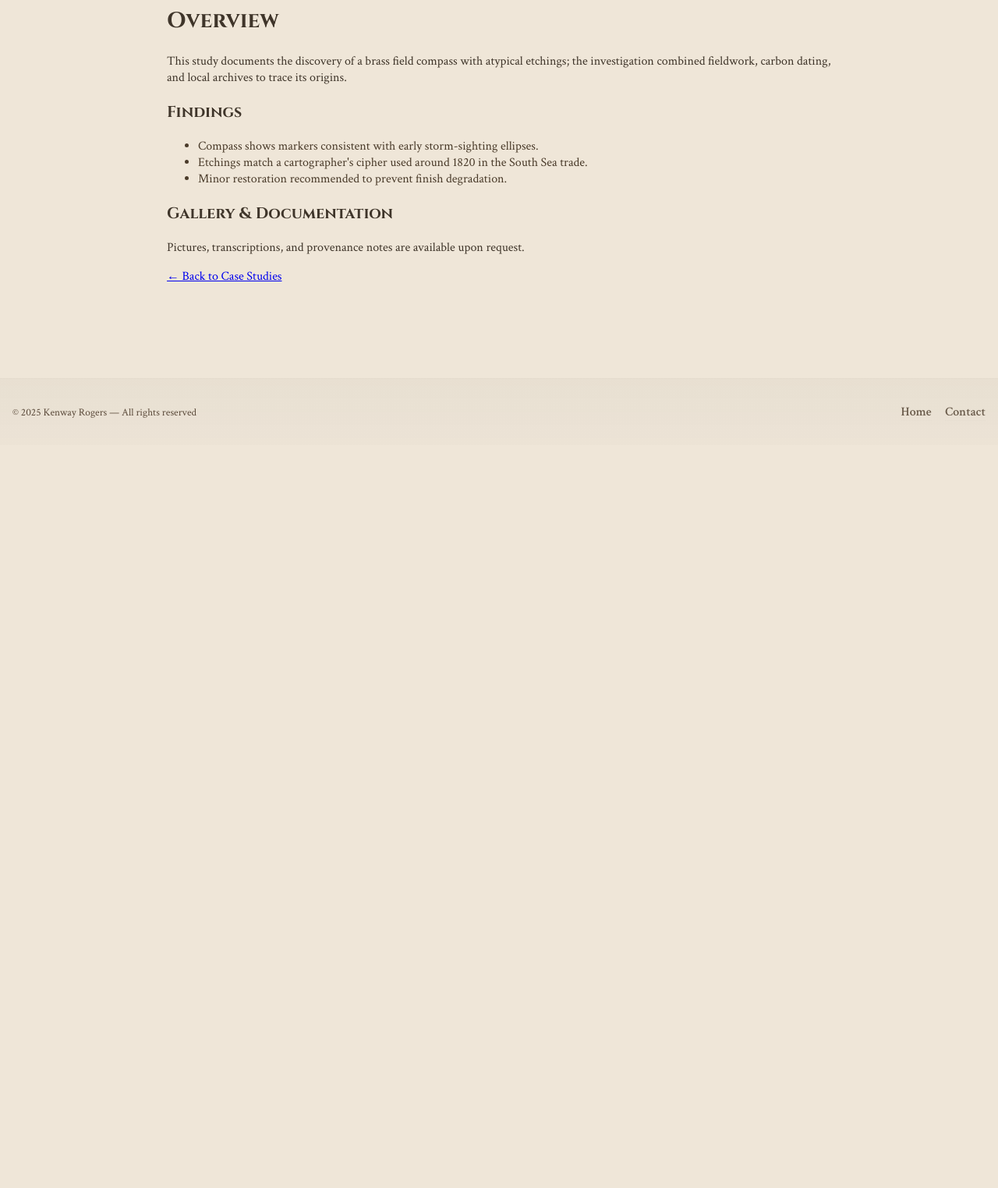
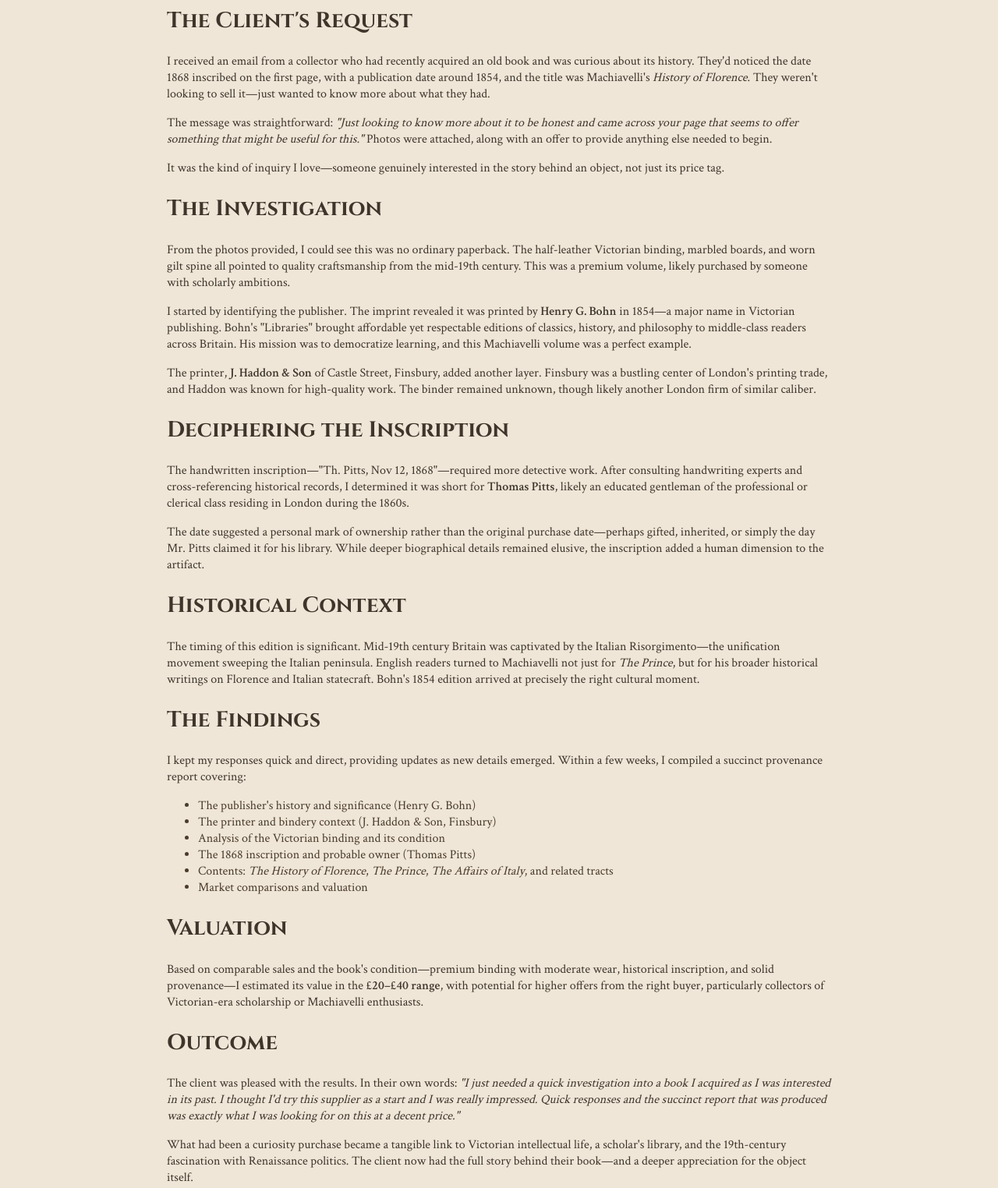
Before and after one commit to kenwayrogers/kenway-rogers-site, a plain HTML site: page case1.html in a window 1280 px wide. Shown: the part 840-2364 px from the top of the page at 78% size. Before the commit the page ends 1411 px from the top, so only its background shows below. Drawn offline with Linux system fonts and the light colour scheme.

Commit message:
updated first case study

```diff
--- a/case1.html
+++ b/case1.html
@@ -3,11 +3,11 @@
 <head>
   <meta charset="utf-8" />
   <meta name="viewport" content="width=device-width, initial-scale=1" />
-  <title>The Forgotten Compass — Case Study</title>
-  <meta name="description" content="Case study: The Forgotten Compass — tracing an instrument through maritime records and hidden markings." />
+  <title>The History of Florence by Niccolò Machiavelli — Case Study</title>
+  <meta name="description" content="Case study: Analysis of an 1854 London edition of Machiavelli's The History of Florence, including provenance, binding, and historical context." />
   <meta property="og:type" content="article" />
-  <meta property="og:title" content="The Forgotten Compass — Case Study" />
-  <meta property="og:description" content="Tracing a 19th-century compass' origin through fieldwork and archives." />
+  <meta property="og:title" content="The History of Florence by Niccolò Machiavelli — Case Study" />
+  <meta property="og:description" content="Detailed analysis of a mid-19th century scholarly edition with Victorian binding and historical inscription." />
   <meta property="og:image" content="/hero-image.jpeg" />
   <meta property="og:url" content="/case1.html" />
   <meta name="twitter:card" content="summary_large_image" />
@@ -32,24 +32,49 @@
     <div class="hero-overlay"></div>
     <div class="hero-inner">
       <div class="hero-copy">
-        <h1 class="hero-title">The Forgotten Compass</h1>
-        <p class="hero-sub">A case study on tracing an instrument through maritime records and hidden makings.</p>
+        <h1 class="hero-title">The History of Florence by Niccolò Machiavelli</h1>
+        <p class="hero-sub">Analysis of an 1854 London edition — Victorian binding, historical provenance, and scholarly context.</p>
       </div>
       <!-- hero-tools removed -->
     </div>
   </header>
   <main class="container">
     <article class="case-study">
-      <h2>Overview</h2>
-      <p>This study documents the discovery of a brass field compass with atypical etchings; the investigation combined fieldwork, carbon dating, and local archives to trace its origins.</p>
-      <h3>Findings</h3>
+      <h2>The Client's Request</h2>
+      <p>I received an email from a collector who had recently acquired an old book and was curious about its history. They'd noticed the date 1868 inscribed on the first page, with a publication date around 1854, and the title was Machiavelli's <em>History of Florence</em>. They weren't looking to sell it—just wanted to know more about what they had.</p>
+      <p>The message was straightforward: <em>"Just looking to know more about it to be honest and came across your page that seems to offer something that might be useful for this."</em> Photos were attached, along with an offer to provide anything else needed to begin.</p>
+      <p>It was the kind of inquiry I love—someone genuinely interested in the story behind an object, not just its price tag.</p>
+
+      <h2>The Investigation</h2>
+      <p>From the photos provided, I could see this was no ordinary paperback. The half-leather Victorian binding, marbled boards, and worn gilt spine all pointed to quality craftsmanship from the mid-19th century. This was a premium volume, likely purchased by someone with scholarly ambitions.</p>
+      <p>I started by identifying the publisher. The imprint revealed it was printed by <strong>Henry G. Bohn</strong> in 1854—a major name in Victorian publishing. Bohn's "Libraries" brought affordable yet respectable editions of classics, history, and philosophy to middle-class readers across Britain. His mission was to democratize learning, and this Machiavelli volume was a perfect example.</p>
+      <p>The printer, <strong>J. Haddon & Son</strong> of Castle Street, Finsbury, added another layer. Finsbury was a bustling center of London's printing trade, and Haddon was known for high-quality work. The binder remained unknown, though likely another London firm of similar caliber.</p>
+
+      <h2>Deciphering the Inscription</h2>
+      <p>The handwritten inscription—"Th. Pitts, Nov 12, 1868"—required more detective work. After consulting handwriting experts and cross-referencing historical records, I determined it was short for <strong>Thomas Pitts</strong>, likely an educated gentleman of the professional or clerical class residing in London during the 1860s.</p>
+      <p>The date suggested a personal mark of ownership rather than the original purchase date—perhaps gifted, inherited, or simply the day Mr. Pitts claimed it for his library. While deeper biographical details remained elusive, the inscription added a human dimension to the artifact.</p>
+
+      <h2>Historical Context</h2>
+      <p>The timing of this edition is significant. Mid-19th century Britain was captivated by the Italian Risorgimento—the unification movement sweeping the Italian peninsula. English readers turned to Machiavelli not just for <em>The Prince</em>, but for his broader historical writings on Florence and Italian statecraft. Bohn's 1854 edition arrived at precisely the right cultural moment.</p>
+
+      <h2>The Findings</h2>
+      <p>I kept my responses quick and direct, providing updates as new details emerged. Within a few weeks, I compiled a succinct provenance report covering:</p>
       <ul>
-        <li>Compass shows markers consistent with early storm-sighting ellipses.</li>
-        <li>Etchings match a cartographer's cipher used around 1820 in the South Sea trade.</li>
-        <li>Minor restoration recommended to prevent finish degradation.</li>
+        <li>The publisher's history and significance (Henry G. Bohn)</li>
+        <li>The printer and bindery context (J. Haddon & Son, Finsbury)</li>
+        <li>Analysis of the Victorian binding and its condition</li>
+        <li>The 1868 inscription and probable owner (Thomas Pitts)</li>
+        <li>Contents: <em>The History of Florence</em>, <em>The Prince</em>, <em>The Affairs of Italy</em>, and related tracts</li>
+        <li>Market comparisons and valuation</li>
       </ul>
-      <h3>Gallery & Documentation</h3>
-      <p>Pictures, transcriptions, and provenance notes are available upon request.</p>
+
+      <h2>Valuation</h2>
+      <p>Based on comparable sales and the book's condition—premium binding with moderate wear, historical inscription, and solid provenance—I estimated its value in the <strong>£20–£40 range</strong>, with potential for higher offers from the right buyer, particularly collectors of Victorian-era scholarship or Machiavelli enthusiasts.</p>
+
+      <h2>Outcome</h2>
+      <p>The client was pleased with the results. In their own words: <em>"I just needed a quick investigation into a book I acquired as I was interested in its past. I thought I'd try this supplier as a start and I was really impressed. Quick responses and the succinct report that was produced was exactly what I was looking for on this at a decent price."</em></p>
+      <p>What had been a curiosity purchase became a tangible link to Victorian intellectual life, a scholar's library, and the 19th-century fascination with Renaissance politics. The client now had the full story behind their book—and a deeper appreciation for the object itself.</p>
+
       <p><a href="index.html">← Back to Case Studies</a></p>
     </article>
   </main>
```
Also changed, not shown: index.html (+2 -2 lines).
